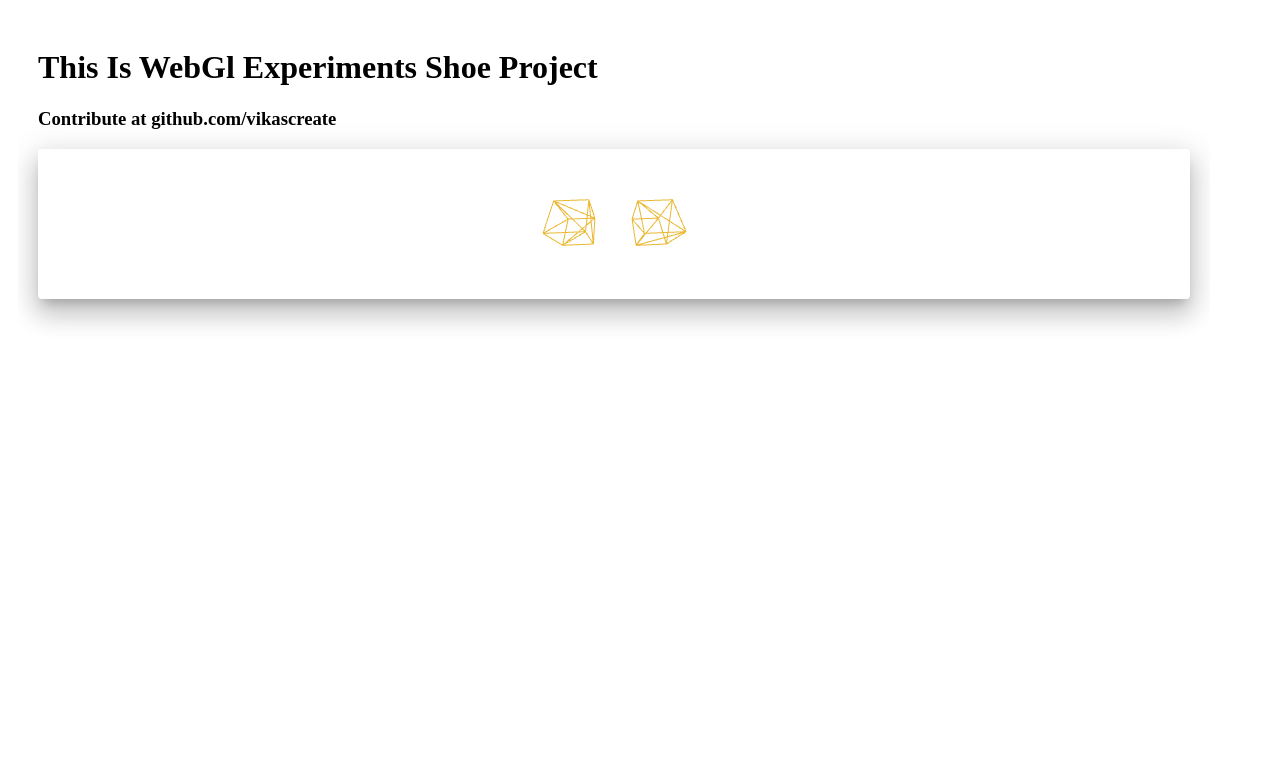
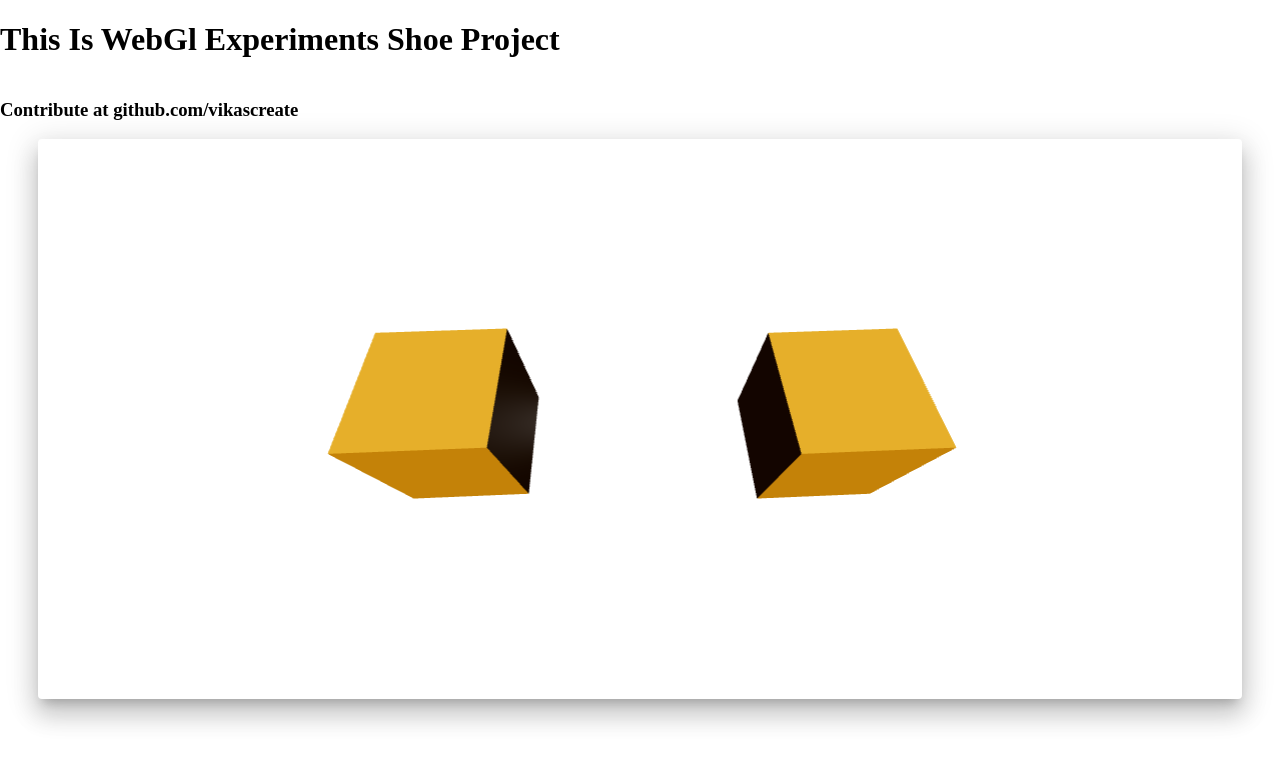
Before and after one commit to vikascreate/WebGL-Experiments-Shoe-Project, a React (Vite) app: page / in a window 1280 px wide. Shown: the top 764 px of the page. Built offline with nearby package versions, Linux system fonts and the light colour scheme.

Commit message:
Second commit changed size canvas

```diff
--- a/index.html
+++ b/index.html
@@ -4,7 +4,7 @@
     <meta charset="UTF-8" />
     <link rel="icon" type="image/svg+xml" href="/vite.svg" />
     <meta name="viewport" content="width=device-width, initial-scale=1.0" />
-    <title>Vite + React</title>
+    <title>WebGl-Experiments-Shoe-Project</title>
   </head>
   <body>
     <div id="root"></div>
--- a/src/App.css
+++ b/src/App.css
@@ -1,11 +1,6 @@
 .App{
-  height: 90vh;
-  width: 90vw;
-  overflow: hidden;
-  position:absolute;
-  margin:10px;
-  padding-top: 10px;
-  padding-left: 20px;
-  padding-bottom: 10px;
-  padding-right: 20px;
+  margin: 0;
+  display: flex;
+  flex-direction: column;
+  height: 100%;
 }
--- a/src/App.jsx
+++ b/src/App.jsx
@@ -10,10 +10,12 @@ function App() {
     <div className="App">
       <h1>This Is WebGl Experiments Shoe Project</h1>
       <h3>Contribute at github.com/vikascreate</h3>
-      <Paper elevation={16}>
+      <Paper elevation={16} sx={{height:'70vh',marginBottom:'10vh',marginLeft:'3vw',marginRight:'3vw'}}>
         <Canvas camera={{ position: [0, 0, 3] }}>
-          <Box position={[-1.2, 0, 0]} />
-          <Box position={[1.2, 0, 0]} />
+          <directionalLight position={[0,0,3]}/>
+          <directionalLight position={[0,0,-3]}/>
+          <Box position={[-1.5, 0, 0]} />
+          <Box position={[1.5, 0, 0]} />
           <OrbitControls enableZoom={false} enablePan={false}/>
         </Canvas>
       </Paper>
--- a/src/Components/Box.jsx
+++ b/src/Components/Box.jsx
@@ -17,7 +17,7 @@ export default function Box(props){
         onPointerOver={(event) => setHover(true)}
         onPointerOut={(event) => setHover(false)}>
         <boxGeometry args={[1, 1, 1]} />
-        <meshBasicMaterial color={hovered ? 'hotpink' : 'orange'} wireframe={true} />
+        <meshPhongMaterial color={hovered ? 'hotpink' : 'orange'} />
       </mesh>
     )
 }
--- a/src/index.css
+++ b/src/index.css
@@ -0,0 +1,5 @@
+body{
+  margin: 0;
+  display:block;
+  height: 100%;
+}
```
